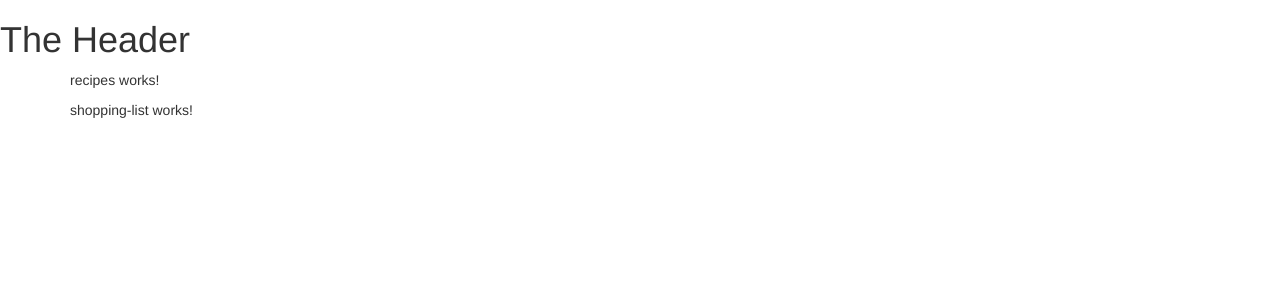
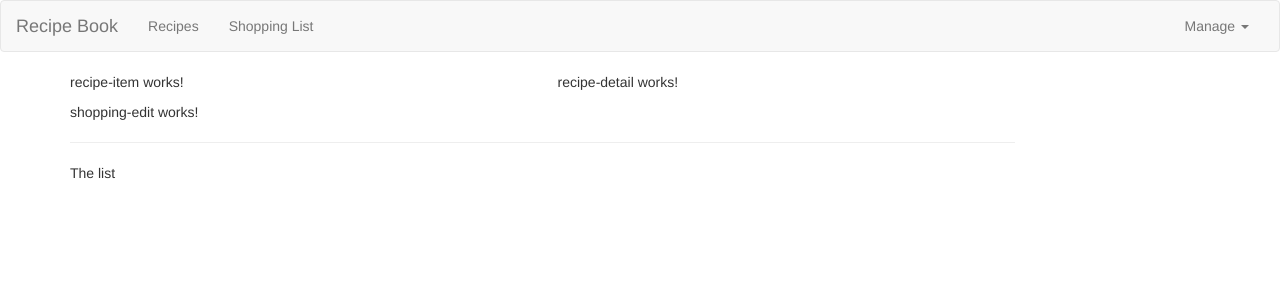
Before and after one commit to NEARworld/angular-shopping, an Angular app: page / in a window 1280 px wide. Shown: the top 300 px of the page. Built offline with nearby package versions, Linux system fonts and the light colour scheme.

Commit message:
feat: navigation bar markup

```diff
--- a/src/app/header/header.component.html
+++ b/src/app/header/header.component.html
@@ -1 +1,25 @@
-<h1>The Header</h1>
+<nav class="navbar navbar-default">
+  <div class="container-fluid">
+    <div class="navbar-header">
+      <a href="#" class="navbar-brand">Recipe Book</a>
+    </div>
+
+    <div class="collapse navbar-collapse">
+      <ul class="nav navbar-nav">
+        <li><a href="#">Recipes</a></li>
+        <li><a href="#">Shopping List</a></li>
+      </ul>
+      <ul class="nav navbar-nav navbar-right">
+        <li class="dropdown">
+          <a href="#" class="dropdown-toggle" role="button"
+            >Manage <span class="caret"></span
+          ></a>
+          <ul class="dropdown-menu">
+            <li><a href="#">Save Data</a></li>
+            <li><a href="#">Fetch Data</a></li>
+          </ul>
+        </li>
+      </ul>
+    </div>
+  </div>
+</nav>
--- a/src/app/recipes/recipe-list/recipe-list.component.html
+++ b/src/app/recipes/recipe-list/recipe-list.component.html
@@ -1 +1 @@
-<p>recipe-list works!</p>
+<app-recipe-item></app-recipe-item>
--- a/src/app/recipes/recipes.component.html
+++ b/src/app/recipes/recipes.component.html
@@ -1 +1,8 @@
-<p>recipes works!</p>
+<div class="row">
+  <div class="col-md-5">
+    <app-recipe-list></app-recipe-list>
+  </div>
+  <div class="col-md-7">
+    <app-recipe-detail></app-recipe-detail>
+  </div>
+</div>
--- a/src/app/shopping-list/shopping-list.component.html
+++ b/src/app/shopping-list/shopping-list.component.html
@@ -1 +1,7 @@
-<p>shopping-list works!</p>
+<div class="row">
+  <div class="col-xs-10">
+    <app-shopping-edit></app-shopping-edit>
+    <hr />
+    <p>The list</p>
+  </div>
+</div>
```
